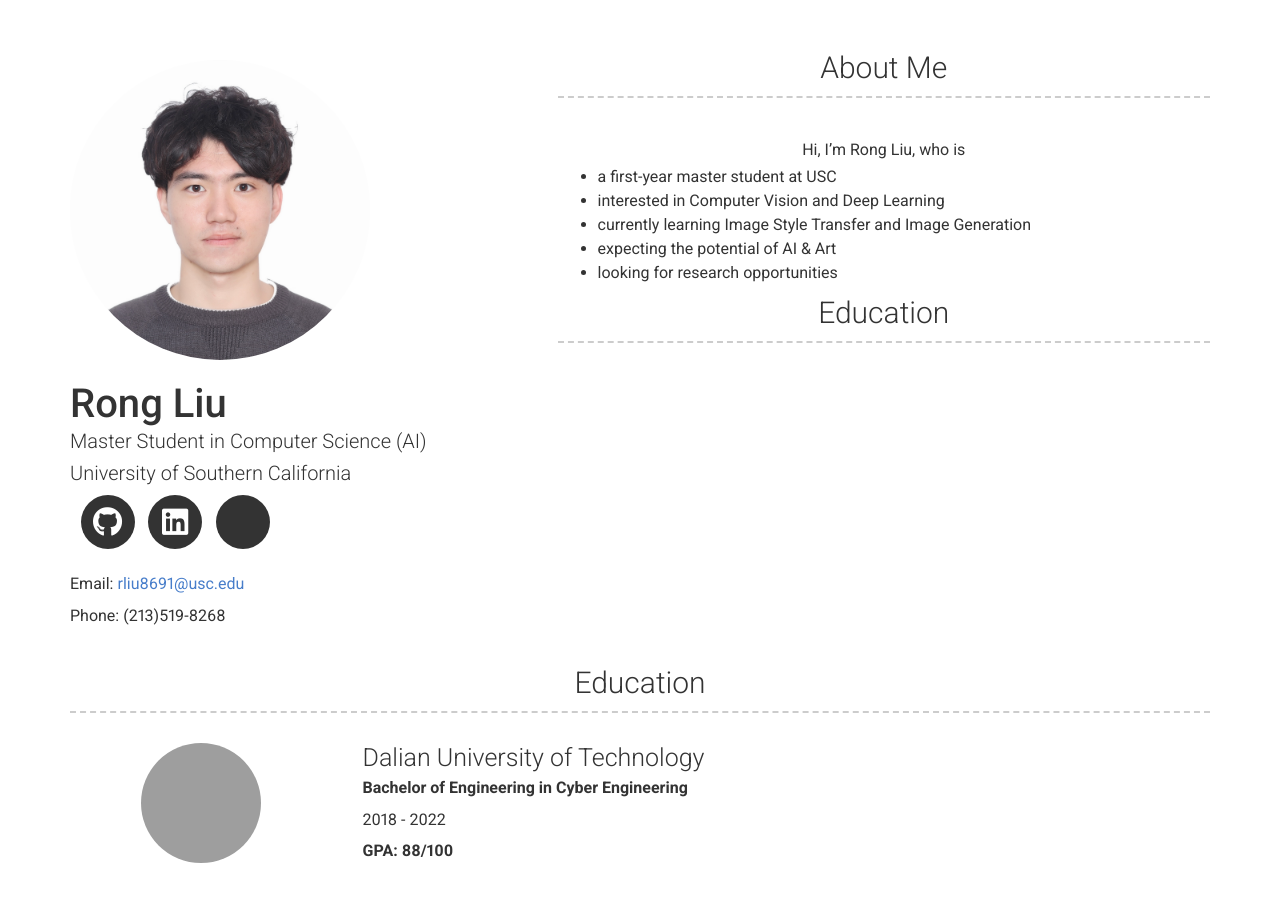
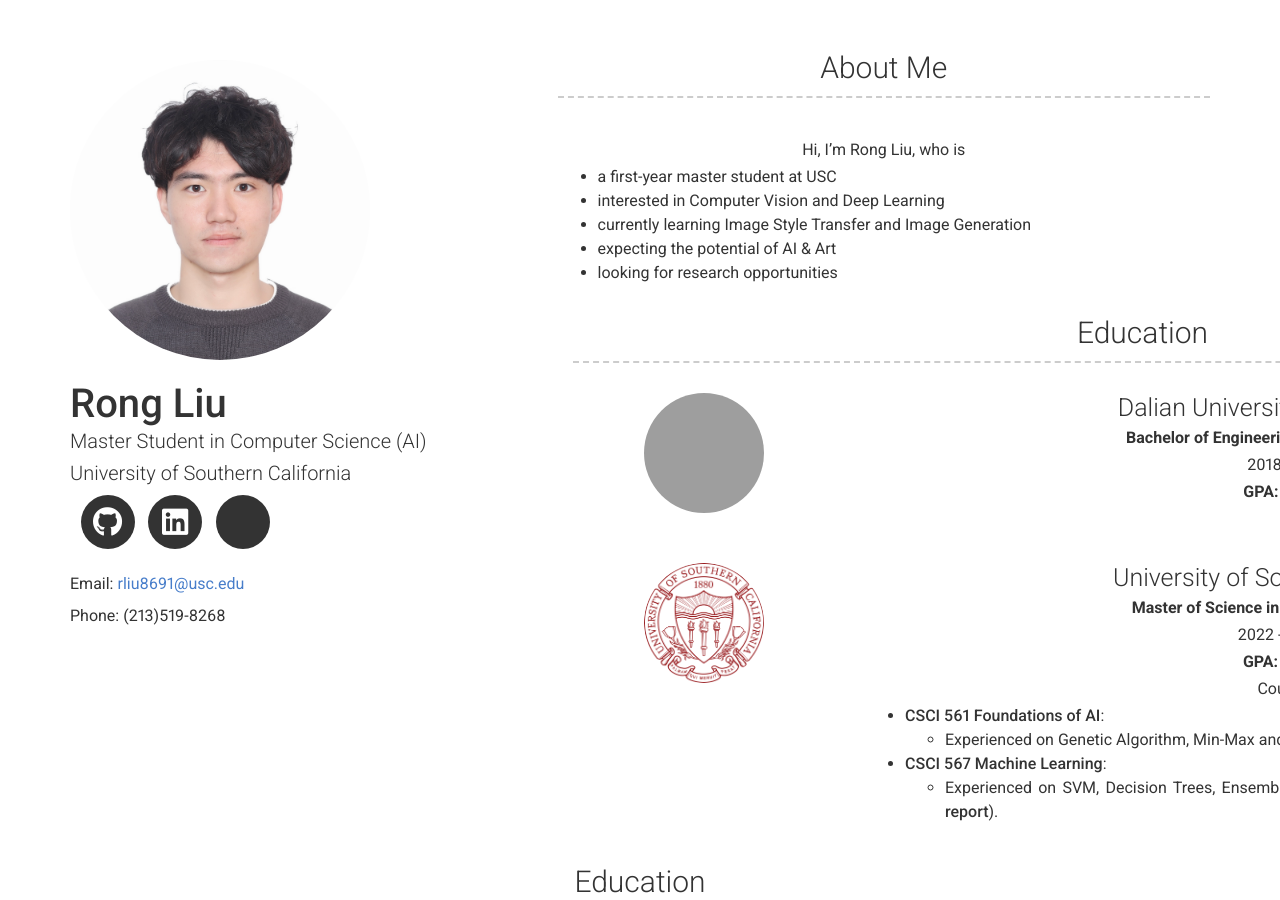
Before and after one commit to RongLiu-Leo/rongliu-leo.github.io, a Jekyll site: the page built from index.md, in a window 1280 px wide and 900 px high. Built offline with Jekyll 4.4.1, drawn with Linux system fonts in a browser that asks for light colours; nearby versions of some CDN libraries; a style sheet for code colours, icons or effects is not loaded; grey boxes are pictures that could not be loaded.

Commit message:
Update header.html

```diff
--- a/_includes/header.html
+++ b/_includes/header.html
@@ -53,12 +53,12 @@
         "About Me" }}</h3>
       {{ site.about_content | strip | markdownify }}
 
-      <h3 id="Education">Education</h3>
-      {% for item in include.content %}
-        {%- if item.seal -%}
 
-        <div class="col-xs-12 col-sm-4 col-md-3 no-print">
-          <img src="{{item.seal}}" style="  width: 120px;
+      <div class="container list-container">
+        <h3 id="education">Education</h3>
+
+<div class="row clearfix layout layout-left border-no"><div class="col-xs-12 col-sm-4 col-md-3 no-print">
+    <img src="images/DLUT.png" style="  width: 120px;
     height: 120px;
     margin: 0 auto;
     margin-bottom: 20px;
@@ -66,17 +66,47 @@
     border-radius: 60px;
     background-size: cover;
     background-position: center;
-          background-repeat: repeat, no-repeat;"/>
+    background-repeat: repeat, no-repeat;">
   </div>
 
   <div class="col-xs-12 col-sm-8 col-md-9 col-print-12 content">
-          <h4 id="{{ item.title | slugify }}">{{ item.title }}</h4>
-          {%- if item.sub_title -%}<p><b>{{ item.sub_title }}</b></p>{%- endif -%}
-          {%- if item.caption -%}<p>{{ item.caption }}</p>{%- endif -%}
-          {{ item.description | strip | markdownify }}
+    <h4 id="dalian-university-of-technology">Dalian University of Technology</h4><p><b>Bachelor of Engineering in Cyber Engineering</b></p><p>2018 - 2022</p><p><strong>GPA: 88/100</strong></p>
+
+  </div></div>
+
+<div class="row clearfix layout layout-left border-no"><div class="col-xs-12 col-sm-4 col-md-3 no-print">
+    <img src="images/USC.png" style="  width: 120px;
+    height: 120px;
+    margin: 0 auto;
+    margin-bottom: 20px;
+    display: block;
+    border-radius: 60px;
+    background-size: cover;
+    background-position: center;
+    background-repeat: repeat, no-repeat;">
   </div>
-        {%- endif -%}
-      {% endfor %}
+
+  <div class="col-xs-12 col-sm-8 col-md-9 col-print-12 content">
+    <h4 id="university-of-southern-california">University of Southern California</h4><p><b>Master of Science in Computer Science (<a href="https://www.cs.usc.edu/academic-programs/masters/artificial-intelligence/">AI</a>)</b></p><p>2022 - present</p><p><strong>GPA: 4.0/4.0</strong></p>
+
+<p>Courses:</p>
+<ul>
+<li><a href="https://drive.google.com/file/d/1xQ9tMWfQO7vQyQjUaxkMetBQNxXPGAaY/view?usp=share_link">CSCI 561 Foundations of AI</a>:
+<ul>
+  <li>Experienced on Genetic Algorithm, Min-Max and Reinforcement Learning, and Neural Network.</li>
+</ul>
+</li>
+<li><a href="https://vatsalsharan.github.io/fall22.html">CSCI 567 Machine Learning</a>:
+<ul>
+  <li>Experienced on SVM, Decision Trees, Ensemble Methods, Clustering, PCA, and <a href="https://www.kaggle.com/competitions/store-sales-time-series-forecasting">Kaggle competition</a> (<a href="https://drive.google.com/file/d/1qFx3XvNh6RqaNpol3grpwS9sHMt-dqp4/view?usp=share_link">Final report</a>).</li>
+</ul>
+</li>
+</ul>
+
+  </div></div>
+
+
+      </div>
 
 
 
```
Lines whose indentation alone changed are shown as unchanged.
